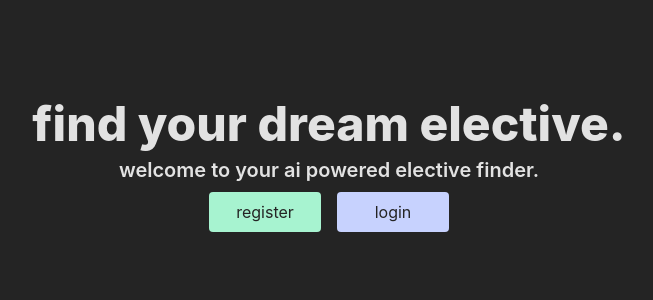
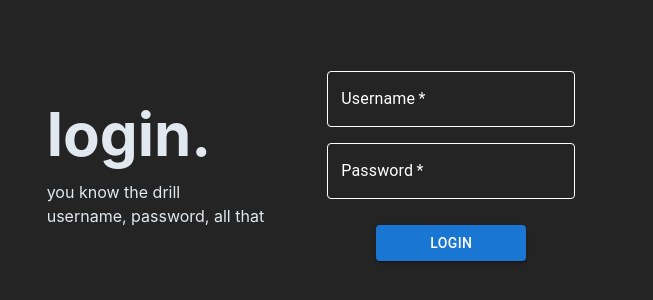
Before and after one commit to parthchheda2005/elective-finder, a React (Vite) app in the folder client/: page /login in a window 1280 px wide. Shown: the part 254-554 px from the top of the page, without its empty margins (311-964 px from the left). Built offline with nearby package versions, Linux system fonts and the light colour scheme.

Commit message:
added routing

```diff
--- a/client/package.json
+++ b/client/package.json
@@ -16,7 +16,8 @@
     "chart.js": "^4.4.7",
     "react": "^18.3.1",
     "react-chartjs-2": "^5.2.0",
-    "react-dom": "^18.3.1"
+    "react-dom": "^18.3.1",
+    "react-router-dom": "^7.1.1"
   },
   "devDependencies": {
     "@eslint/js": "^9.17.0",
--- a/client/src/App.tsx
+++ b/client/src/App.tsx
@@ -3,14 +3,19 @@ import CoursesPage from "./components/CoursesPage";
 import HomePage from "./components/homePage";
 import LoginPage from "./components/LoginPage";
 import RegisterPage from "./components/RegisterPage";
+import { BrowserRouter, Routes, Route } from "react-router-dom";
 
 function App() {
   return (
     <div className="p-5">
-      <HomePage />
-      {/* <RegisterPage /> */}
-      {/* <LoginPage></LoginPage> */}
-      {/* <CoursesPage></CoursesPage> */}
+      <BrowserRouter>
+        <Routes>
+          <Route path="/" element={<HomePage />} />
+          <Route path="/register" element={<RegisterPage />} />
+          <Route path="/login" element={<LoginPage />} />
+          <Route path="/course-page" element={<CoursesPage />} />
+        </Routes>
+      </BrowserRouter>
     </div>
   );
 }
--- a/client/src/components/Card.tsx
+++ b/client/src/components/Card.tsx
@@ -33,6 +33,8 @@ export default function Card({ el }: CardProps) {
   const [gradeValue, setGradeValue] = useState<number>(70);
   const [ratingValue, setRatingValue] = useState<number>(3);
   const [hasRating, setHasRating] = useState<boolean>(false);
+
+  const token = localStorage.getItem("token");
 
   const gradeMarks = [
     { value: 0, label: "0" },
--- a/client/src/components/HomePage.tsx
+++ b/client/src/components/HomePage.tsx
@@ -1,4 +1,7 @@
+import { useNavigate } from "react-router-dom";
+
 export default function HomePage() {
+  const navigate = useNavigate();
   return (
     <div className="flex justify-center items-center h-screen flex-col text-center">
       <h1 className="font-extrabold text-5xl">find your dream elective.</h1>
@@ -6,10 +9,16 @@ export default function HomePage() {
         welcome to your ai powered elective finder.
       </h2>
       <div className="w-full flex flex-col sm:flex-row justify-center items-center space-y-4 sm:space-y-0 sm:space-x-4">
-        <button className="p-2 bg-emerald-200 text-[#242424] rounded w-28">
+        <button
+          onClick={() => navigate("/register")}
+          className="p-2 bg-emerald-200 text-[#242424] rounded w-28 transition-all duration-300 hover:bg-emerald-300 hover:scale-105"
+        >
           register
         </button>
-        <button className="p-2 bg-indigo-200 text-[#242424] rounded w-28">
+        <button
+          onClick={() => navigate("/login")}
+          className="p-2 bg-indigo-200 text-[#242424] rounded w-28 transition-all duration-300 hover:bg-blue-300 hover:scale-105"
+        >
           login
         </button>
       </div>
--- a/client/src/components/LoginPage.tsx
+++ b/client/src/components/LoginPage.tsx
@@ -1,5 +1,6 @@
 import { useState } from "react";
 import { Button, TextField, Typography, Alert } from "@mui/material";
+import { useNavigate } from "react-router-dom";
 
 export default function LoginPage() {
   const [username, setUsername] = useState("");
@@ -7,6 +8,8 @@ export default function LoginPage() {
   const [loading, setLoading] = useState(false);
   const [error, setError] = useState("");
   const [success, setSuccess] = useState("");
+
+  const navigate = useNavigate();
 
   const muiTextFieldSx = {
     "& .MuiOutlinedInput-root": {
@@ -63,6 +66,7 @@ export default function LoginPage() {
       localStorage.setItem("token", access_token);
       setSuccess("Login successful! Redirecting...");
       console.log("Token:", access_token);
+      navigate("/course-page");
     } catch (e) {
       setError("Can't log you in. Check your credentials");
     } finally {
--- a/client/src/components/RegisterPage.tsx
+++ b/client/src/components/RegisterPage.tsx
@@ -8,6 +8,7 @@ import {
   FormControl,
   InputLabel,
 } from "@mui/material";
+import { useNavigate } from "react-router-dom";
 
 export interface Subject {
   subject: string;
@@ -24,6 +25,8 @@ export default function RegisterPage() {
   const [subject, setSubject] = useState("");
   const [error, setError] = useState("");
   const [success, setSuccess] = useState("");
+
+  const navigate = useNavigate();
 
   const muiTextFieldSx = {
     "& .MuiOutlinedInput-root": {
@@ -80,6 +83,7 @@ export default function RegisterPage() {
       }
 
       setSuccess("Registration successful! Redirecting...");
+      navigate("/login");
     } catch (e) {
       setError(
         "Can't register. Check your credentials, ensure everything is filled in"
```
Also changed, not shown: 1 other file (tests, documents, lock files or other folders).
